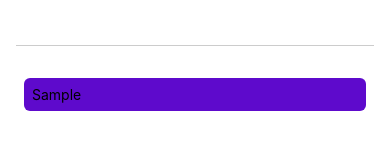
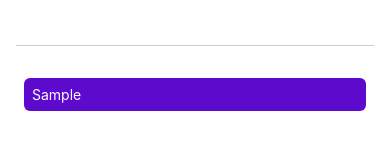
Before and after one commit to krittawatcode/reactnativets, a React Native app: screen / in a window 390 px wide. Both pictures are taken after typing "Sample" into the empty fields and a click on the button "SUBMIT". Shown: the part 133-300 px from the top of the page. Built offline with nearby package versions, Linux system fonts and the light colour scheme.

Commit message:
change to goal

```diff
--- a/App.tsx
+++ b/App.tsx
@@ -1,34 +1,50 @@
 import React, { useState } from "react";
-import { Button, StyleSheet, Text, TextInput, View } from "react-native";
+import { Button, StyleSheet, TextInput, View, FlatList } from "react-native";
+
+import GoalItem from "./components/GoalItem";
+
+interface goalInput {
+  text: string;
+  id: string;
+}
 
 export default function App() {
-  const [enteredCharacter, setEnteredCharacter] = useState("");
-  const [characters, setCharacters] = useState<string[]>([]);
+  const [enteredGoal, setEnteredGoal] = useState("");
+  const [goals, setGoals] = useState<goalInput[]>([]);
 
-  function characterInputHandler(enteredText: string) {
-    setEnteredCharacter(enteredText);
+  function goalInputHandler(enteredText: string) {
+    setEnteredGoal(enteredText);
   }
 
-  function addCharacterHandler() {
-    setCharacters((prevCharacters) => [...prevCharacters, enteredCharacter]);
+  function addGoalHandler() {
+    setGoals((prevCharacters) => [
+      ...prevCharacters,
+      {
+        text: enteredGoal,
+        id: Math.random().toString(),
+      } as goalInput,
+    ]);
   }
 
   return (
     <View style={styles.appContainer}>
       <View style={styles.inputContainer}>
         <TextInput
-          placeholder="Your Character Name"
+          placeholder="Your Goal"
           style={styles.textInput}
-          onChangeText={characterInputHandler}
+          onChangeText={goalInputHandler}
         />
-        <Button title="Submit" onPress={addCharacterHandler} />
+        <Button title="Submit" onPress={addGoalHandler} />
       </View>
-      <View style={styles.characterContainer}>
-        {characters.map((character) => (
-          <View key={character} style={styles.characterItem}>
-            <Text>{character}</Text>
-          </View>
-        ))}
+      <View style={styles.goalContainer}>
+        <FlatList
+          data={goals}
+          renderItem={(itemData) => {
+            return <GoalItem text={itemData.item.text} />;
+          }}
+          keyExtractor={(item, index) => item.id}
+          alwaysBounceVertical={false}
+        />
       </View>
     </View>
   );
@@ -61,14 +77,16 @@ const styles = StyleSheet.create({
     marginRight: 8,
     padding: 8,
   },
-  characterContainer: {
+  goalContainer: {
     flex: 5,
   },
-  characterItem: {
+  goalItem: {
     margin: 8,
     padding: 8,
     borderRadius: 6,
     backgroundColor: "#5e0acc",
+  },
+  goalText: {
     color: "white",
   },
 });
--- /dev/null
+++ b/components/GoalItem.tsx
@@ -0,0 +1,23 @@
+import { StyleSheet, View, Text } from "react-native";
+
+function GoalItem(props: any) {
+  return (
+    <View style={styles.goalItem}>
+      <Text style={styles.goalText}>{props.text}</Text>
+    </View>
+  );
+}
+
+export default GoalItem;
+
+const styles = StyleSheet.create({
+  goalItem: {
+    margin: 8,
+    padding: 8,
+    borderRadius: 6,
+    backgroundColor: "#5e0acc",
+  },
+  goalText: {
+    color: "white",
+  },
+});
```
Also changed, not shown: components/GoalInput.tsx (added).
